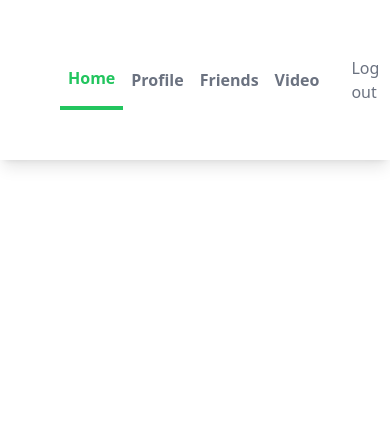
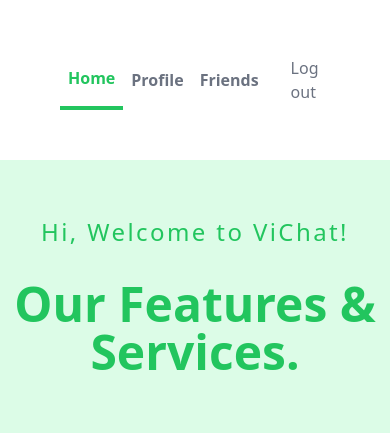
Before and after one commit to sivaShilpa/Vichat_Project3, a Django app: page / in a window 390 px wide; the page is wider, and only the part inside the window is pictured. Shown: the top 433 px of that part. Before the commit the page ends 167 px from the top of that part, so only its background shows below. Run offline with Django 4.2, Linux system fonts and the light colour scheme; the visitor is signed in with stand-in values (Sample User, id 1); style sheets or scripts are compiled from the project's sources; some libraries are stand-ins or nearby versions.

Commit message:
add main page content

```diff
--- a/theme/templates/base.html
+++ b/theme/templates/base.html
@@ -42,11 +42,11 @@
 							class="py-4 px-2 text-gray-500 font-semibold hover:text-green-500 transition duration-300"
 							>Friends</a
 						>
-						<a
+						<!-- <a
 							href=""
 							class="py-4 px-2 text-gray-500 font-semibold hover:text-green-500 transition duration-300"
 							>Video</a
-							>
+							> -->
 							<div class="flex items-center justify-end px-4 py-6 mr-8">
 								<a
 								href="{% url 'logout' %}"
@@ -87,5 +87,6 @@
 
 			{% endblock %}
 		</main>
+
 	</body>
 </html>
--- a/vichat_app/templates/vichat_app/main.html
+++ b/vichat_app/templates/vichat_app/main.html
@@ -2,6 +2,47 @@
 
 {% block content %}
 
+<!-- Section Hero -->
+<div class="bg-green-100 py-14">
+  <h3 class="text-2xl tracking-widest text-green-500 text-center">Hi, Welcome to ViChat!</h3>
+  <h1 class="mt-8 text-center text-5xl text-green-500 font-bold">Our Features & Services.</h1>
 
+  <!-- Box -->
+  <div class="md:flex md:justify-center md:space-x-8 md:px-14">
+    <!-- box-1 -->
+    <div class="mt-16 py-4 px-4 bg-whit w-72 bg-white rounded-xl shadow-lg hover:shadow-xl transform hover:scale-110 transition duration-500 mx-auto md:mx-0">
+      <div class="w-sm">
+        <img class="w-64" src="https://images01.nicepage.com/c461c07a441a5d220e8feb1a/a17abde8d83650a582a28432/users-with-speech-bubbles-vector_53876-82250.jpg" alt="" />
+        <div class="mt-4 text-green-500 text-center">
+          <h1 class="text-xl font-bold">Communications</h1>
+          <p class="mt-4 text-gray-600">Pretium lectus quam id leo in vitae turpis. Mattis pellentesque id nibh tortor id.</p>
+        </div>
+      </div>
+    </div>
+
+    <!-- box-2 -->
+    <div class="mt-16 py-4 px-4 bg-whit w-72 bg-white rounded-xl shadow-lg hover:shadow-xl transform hover:scale-110 transition duration-500 mx-auto md:mx-0">
+      <div class="w-sm">
+        <img class="w-64" src="https://images01.nicepage.com/c461c07a441a5d220e8feb1a/3b242447f922540fbe750cab/fdf.jpg" alt="" />
+        <div class="mt-4 text-green-500 text-center">
+          <h1 class="text-xl font-bold">Inspired Design</h1>
+          <p class="mt-4 text-gray-600">Nunc consequat interdum varius sit amet mattis vulputate enim nulla. Risus feugiat.</p>
+        </div>
+      </div>
+    </div>
+
+    <!-- box-3 -->
+    <div class="mt-16 py-4 px-4 bg-whit w-72 bg-white rounded-xl shadow-lg hover:shadow-xl transform hover:scale-110 transition duration-500 mx-auto md:mx-0">
+      <div class="w-sm">
+        <img class="w-64" src="https://images01.nicepage.com/c461c07a441a5d220e8feb1a/8cc47b39e719570b996d9879/dsds.jpg" alt="" />
+        <div class="mt-4 text-green-500 text-center">
+          <h1 class="text-xl font-bold">Happy Customers</h1>
+          <p class="mt-4 text-gray-600">Nisl purus in mollis nunc sed id semper. Rhoncus aenean vel elit scelerisque mauris.</p>
+        </div>
+      </div>
+    </div>
+  </div>
+</div>
+</header>
 
 {% endblock %}
```
